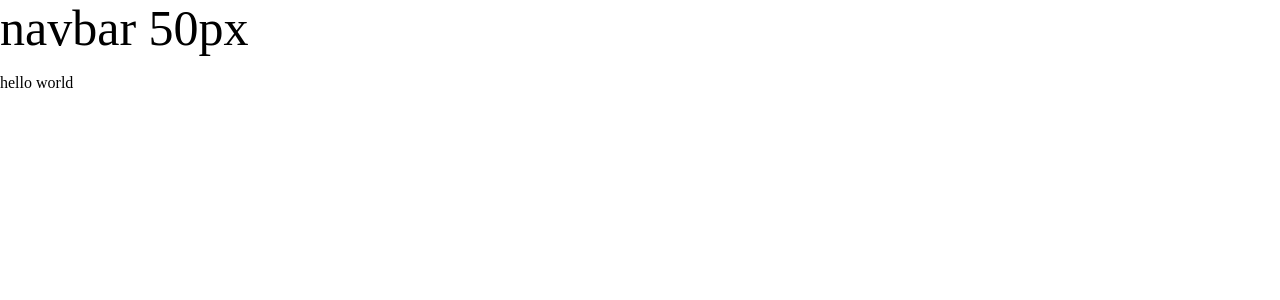
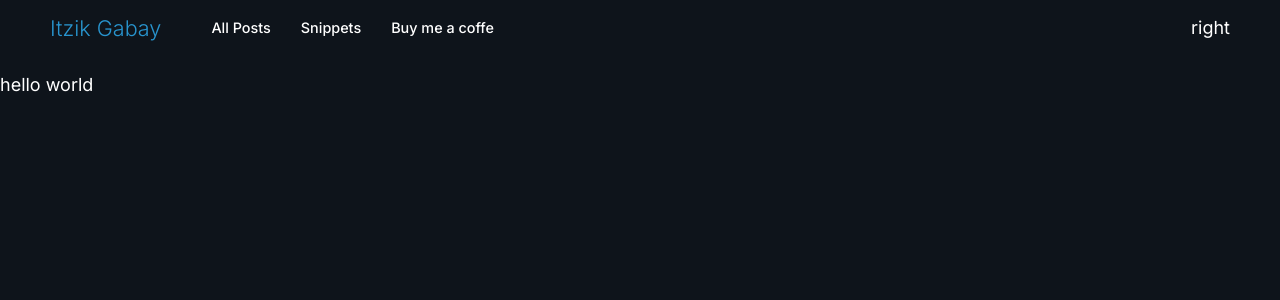
Before and after one commit to ItzikGabay/blog, a Next.js app: page / in a window 1280 px wide. Shown: the top 300 px of the page. Built offline with nearby package versions, Linux system fonts and the light colour scheme.

Commit message:
Added navbar design

```diff
--- a/layout/header/navbar/navbar.module.css
+++ b/layout/header/navbar/navbar.module.css
@@ -1,3 +1,35 @@
 .nav__container {
-  font-size: 50px;
+  max-width: 1300px;
+  margin: 0 auto;
+  display: flex;
+  justify-content: space-between;
+  align-items: center;
+  padding: 16px 0;
 }
+
+.nav__left {
+  display: flex;
+  align-items: center;
+  padding-left: 50px;
+  font-size: 0.8rem;
+}
+
+.nav__left_logo {
+  margin-right: 50px;
+  color: rgb(40, 148, 206);
+  font-weight: 300;
+  font-size: 1.2rem;
+}
+
+.nav__left_links {
+  display: flex;
+  font-weight: 500;
+}
+
+.nav__left_links > * {
+  margin-right: 30px;
+}
+
+.nav__right {
+  padding-right: 50px;
+}
--- a/layout/header/navbar/navbar.tsx
+++ b/layout/header/navbar/navbar.tsx
@@ -1,5 +1,19 @@
 import styles from "./navbar.module.css";
 
 export const Navbar = () => {
-  return <div className={styles.nav__container}>navbar 50px</div>;
+  return (
+    <div className={styles.nav__container}>
+      <div className={styles.nav__left}>
+        <div className={styles.nav__left_logo}>Itzik Gabay</div>
+        <div className={styles.nav__left_links}>
+          <div className={styles.nav__left_link}>All Posts</div>
+          <div className={styles.nav__left_link}>Snippets</div>
+          <div className={styles.nav__left_link}>Buy me a coffe</div>
+        </div>
+      </div>
+      <div className={styles.nav__right}>
+        <div className={styles.nav__right_buttons}>right</div>
+      </div>
+    </div>
+  );
 };
--- a/styles/app/globals.css
+++ b/styles/app/globals.css
@@ -0,0 +1,12 @@
+@import url("https://fonts.googleapis.com/css2?family=Inter:wght@300;400;500;700;800&display=swap");
+
+html {
+  font-size: 18px;
+  font-family: "Inter", sans-serif;
+  background-color: #0e141b;
+  color: white;
+}
+
+p {
+  font-size: 1rem;
+}
```
